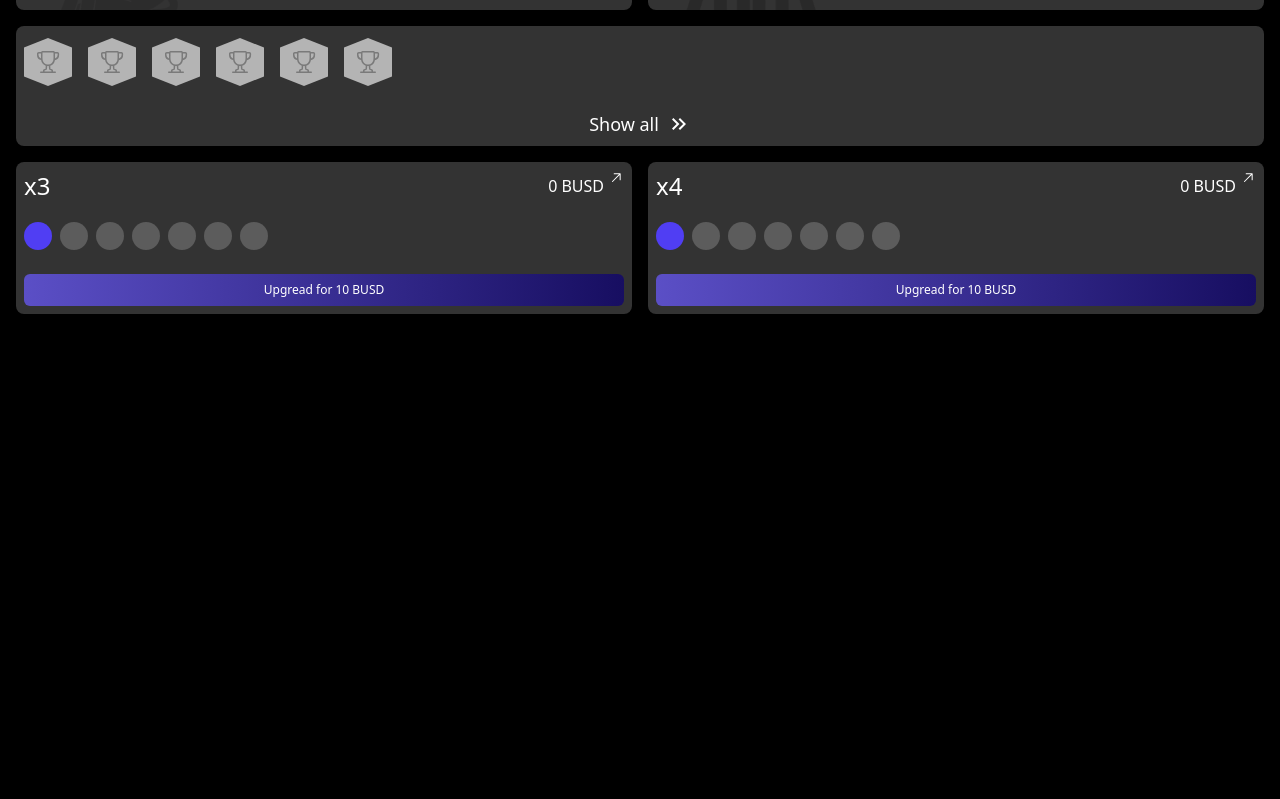
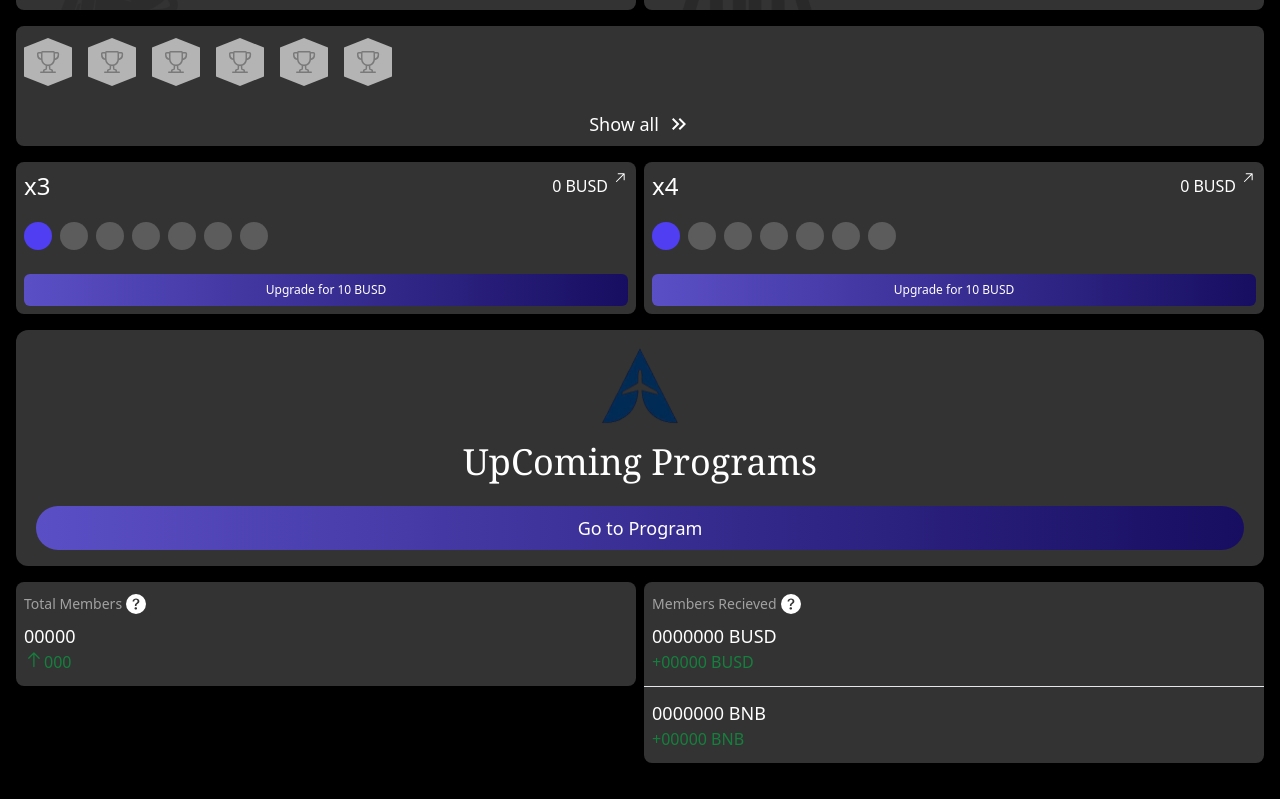
Before and after one commit to Awais-Ishaq-Ai/TheEagles.io, a React (Vite) app: page / in a window 1280 px wide. Shown: the part 556-1355 px from the top of the page. Before the commit the page ends 906 px from the top, so only its background shows below. Built offline with nearby package versions, Linux system fonts and the light colour scheme.

Commit message:
making the member component and finishing the program component

```diff
--- a/src/Components/Home/Cards.jsx
+++ b/src/Components/Home/Cards.jsx
@@ -29,7 +29,7 @@ const Cards = () => {
         </div>
       </div>
 
-      <div className='w-full h-full mt-4 pb-3 flex justify-between gap-4'>
+      <div className='w-full h-full mt-4 pb-3 flex justify-between gap-2'>
         <div className='bg-Background px-2 py-3 w-1/2 rounded-lg bg-person2'>
           <p className='text-textColor2 font-sans text-base flex gap-2 items-center'>
             Partners
--- /dev/null
+++ b/src/Components/Home/ComingSoon.jsx
@@ -0,0 +1,19 @@
+import { Link } from 'react-router-dom';
+import program from '../../assets/HomeImages/Coming.png';
+
+const ComingSoon = () => {
+  return (
+    <div className='bg-Background w-full h-auto flex flex-col justify-center rounded-xl items-center mt-1 py-4 px-5'>
+      <img src={program} alt='' className='mb-4 h-20 w-20' />
+      <h1 className='text-4xl text-textColor3 text-center font-serif font-medium'>
+        UpComing Programs
+      </h1>
+      <Link to='#' className='w-full'>
+        <div className='bg-gradient-to-r from-[#5b4fc6] to-[#170e61] rounded-full flex justify-center items-center py-2 mt-6 font-medium'>
+          <button className='text-lg text-white'>Go to Program</button>
+        </div>
+      </Link>
+    </div>
+  );
+};
+export default ComingSoon;
--- /dev/null
+++ b/src/Components/Home/Members.jsx
@@ -0,0 +1,45 @@
+import { BsFillQuestionCircleFill, BsShare } from 'react-icons/bs';
+import { GoArrowUp } from 'react-icons/go';
+
+const Members = () => {
+  return (
+    <>
+      <div className='w-full h-full mt-4 pb-3 flex justify-between gap-2'>
+        <div className='bg-Background px-2 py-3 w-1/2 rounded-lg h-1/2'>
+          <h5 className='text-textColor2 flex items-center text-sm gap-1'>
+            Total Members{' '}
+            <span>
+              <BsFillQuestionCircleFill className='text-textColor3 text-xl' />
+            </span>
+          </h5>
+          <p className='text-textColor3 text-lg mt-2'>00000</p>
+          <p className='text-green-700 flex'>
+            <GoArrowUp className='text-xl' />
+            <span>000</span>
+          </p>
+        </div>
+        <div className='bg-Background w-1/2 rounded-lg'>
+          <div className='border-b px-2 py-3'>
+            <h5 className='text-textColor2 flex items-center text-sm gap-1'>
+              Members Recieved
+              <span>
+                <BsFillQuestionCircleFill className='text-textColor3 text-xl' />
+              </span>
+            </h5>
+            <p className='text-textColor3 text-lg mt-2'>0000000 BUSD</p>
+            <p className='text-green-700 flex'>
+              <span>+00000 BUSD</span>
+            </p>
+          </div>
+          <div className='px-2 py-3'>
+            <p className='text-textColor3 text-lg'>0000000 BNB</p>
+            <p className='text-green-700 flex'>
+              <span>+00000 BNB</span>
+            </p>
+          </div>
+        </div>
+      </div>
+    </>
+  );
+};
+export default Members;
--- a/src/Components/Home/Program.jsx
+++ b/src/Components/Home/Program.jsx
@@ -6,7 +6,7 @@ const Program = () => {
   const circles = Array.from({ length: numberOfCircles }, (_, index) => index);
   return (
     <>
-      <div className='w-full h-full mt-4 pb-3 flex justify-between gap-4'>
+      <div className='w-full h-full mt-4 pb-3 flex justify-between gap-2'>
         <div className='bg-Background px-2 py-2 w-1/2 rounded-lg'>
           <div className='flex justify-between text-textColor3'>
             <h1 className='text-2xl'>x3</h1>
@@ -28,7 +28,7 @@ const Program = () => {
             ))}
           </div>
           <div className='bg-gradient-to-r from-[#5b4fc6] to-[#170e61] rounded-md flex justify-center items-center px-3 py-2 mt-6 font-medium'>
-            <button className='text-xs text-white '>Upgread for 10 BUSD</button>
+            <button className='text-xs text-white '>Upgrade for 10 BUSD</button>
           </div>
         </div>
         <div className='bg-Background px-2 py-2 w-1/2 rounded-lg'>
@@ -52,7 +52,7 @@ const Program = () => {
             ))}
           </div>
           <div className='bg-gradient-to-r from-[#5b4fc6] to-[#170e61] rounded-md flex justify-center items-center px-3 py-2 mt-6 font-medium'>
-            <button className='text-xs text-white '>Upgread for 10 BUSD</button>
+            <button className='text-xs text-white '>Upgrade for 10 BUSD</button>
           </div>
         </div>
       </div>
--- a/src/Pages/Home.jsx
+++ b/src/Pages/Home.jsx
@@ -5,6 +5,8 @@ import { IoCopy, IoPersonCircleSharp, IoSettingsSharp } from 'react-icons/io5';
 import Cards from '../Components/Home/Cards';
 import Cup from '../Components/Home/Cup';
 import Program from '../Components/Home/Program';
+import ComingSoon from '../Components/Home/ComingSoon';
+import Members from '../Components/Home/Members';
 
 const Home = () => {
   const [showDetails, setShowDetails] = useState(false);
@@ -95,6 +97,8 @@ const Home = () => {
         <Cards />
         <Cup />
         <Program />
+        <ComingSoon />
+        <Members />
       </div>
     </>
   );
```
Also changed, not shown: src/assets/HomeImages/Coming.png (added).
